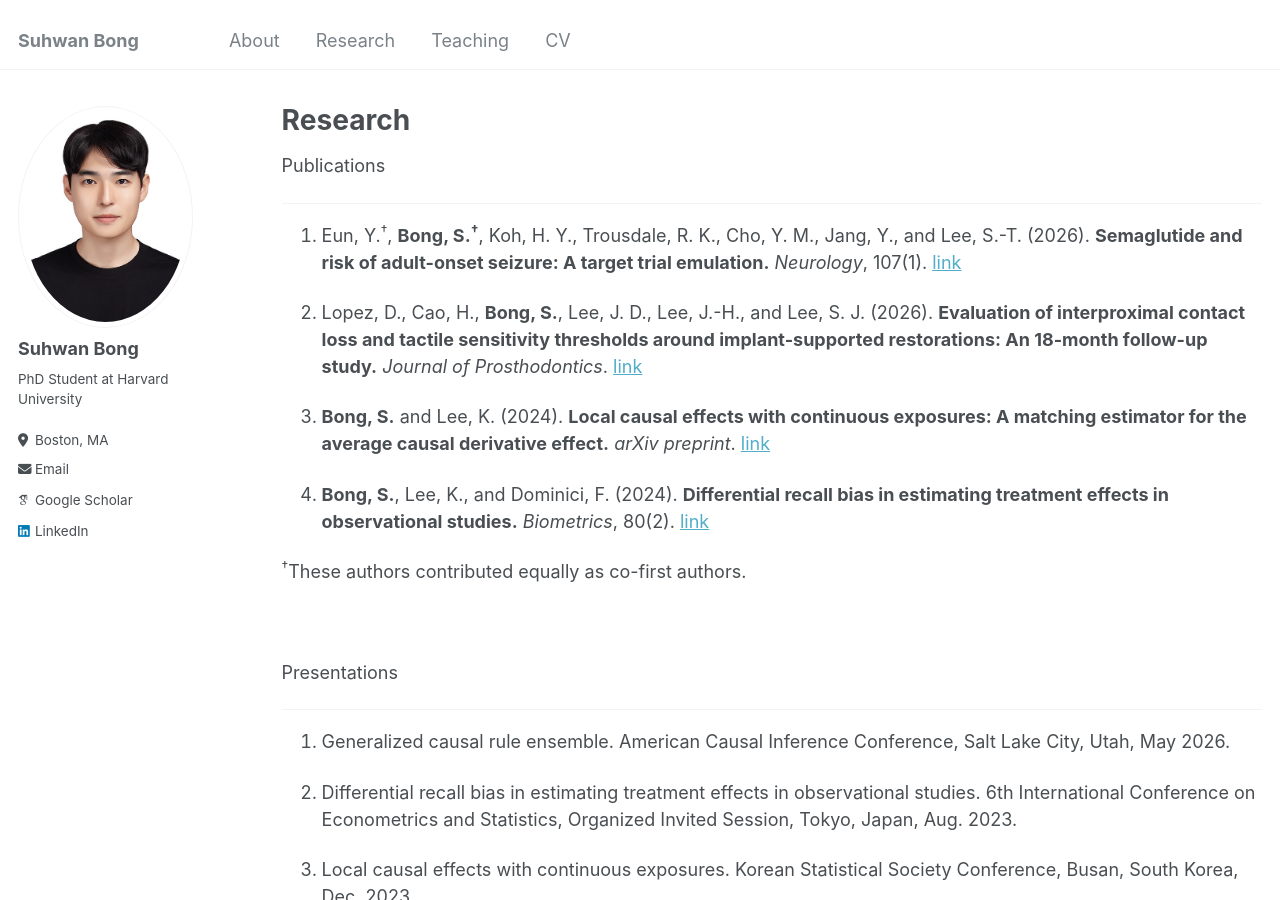
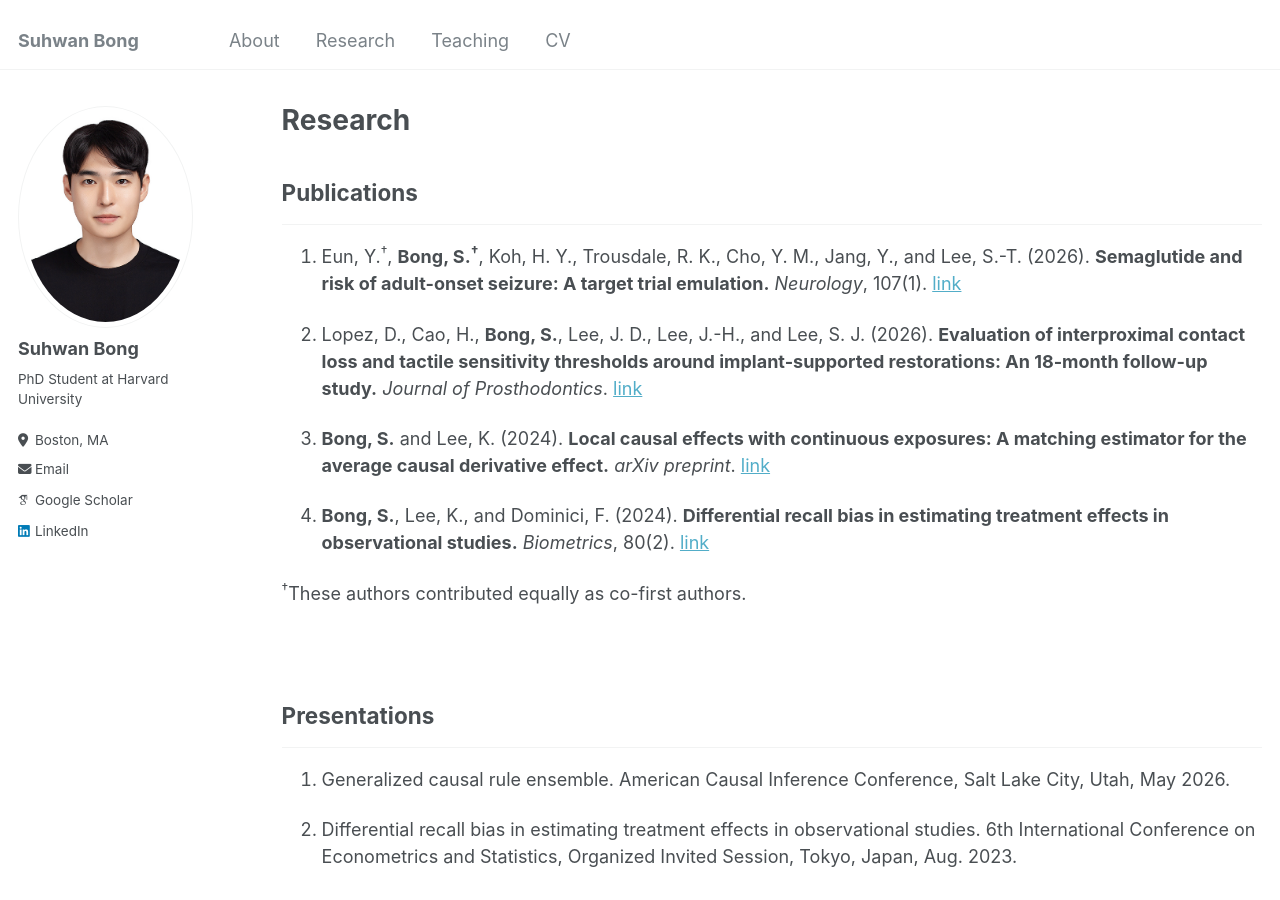
Before and after one commit to suhwanbong121/suhwanbong121.github.io, a Jekyll site: the page built from _pages/research.md, in a window 1280 px wide and 900 px high. Built offline with Jekyll 4.4.1, drawn with Linux system fonts in a browser that asks for light colours; some web fonts are replaced.

Commit message:
Updated CV

```diff
--- a/_pages/research.md
+++ b/_pages/research.md
@@ -5,7 +5,7 @@ permalink: /research/
 author_profile: true
 ---
 
-Publications
+## Publications
 
 ------
 
@@ -21,7 +21,7 @@ Publications
 
 <br>
 
-Presentations
+## Presentations
 
 ------
 
```
